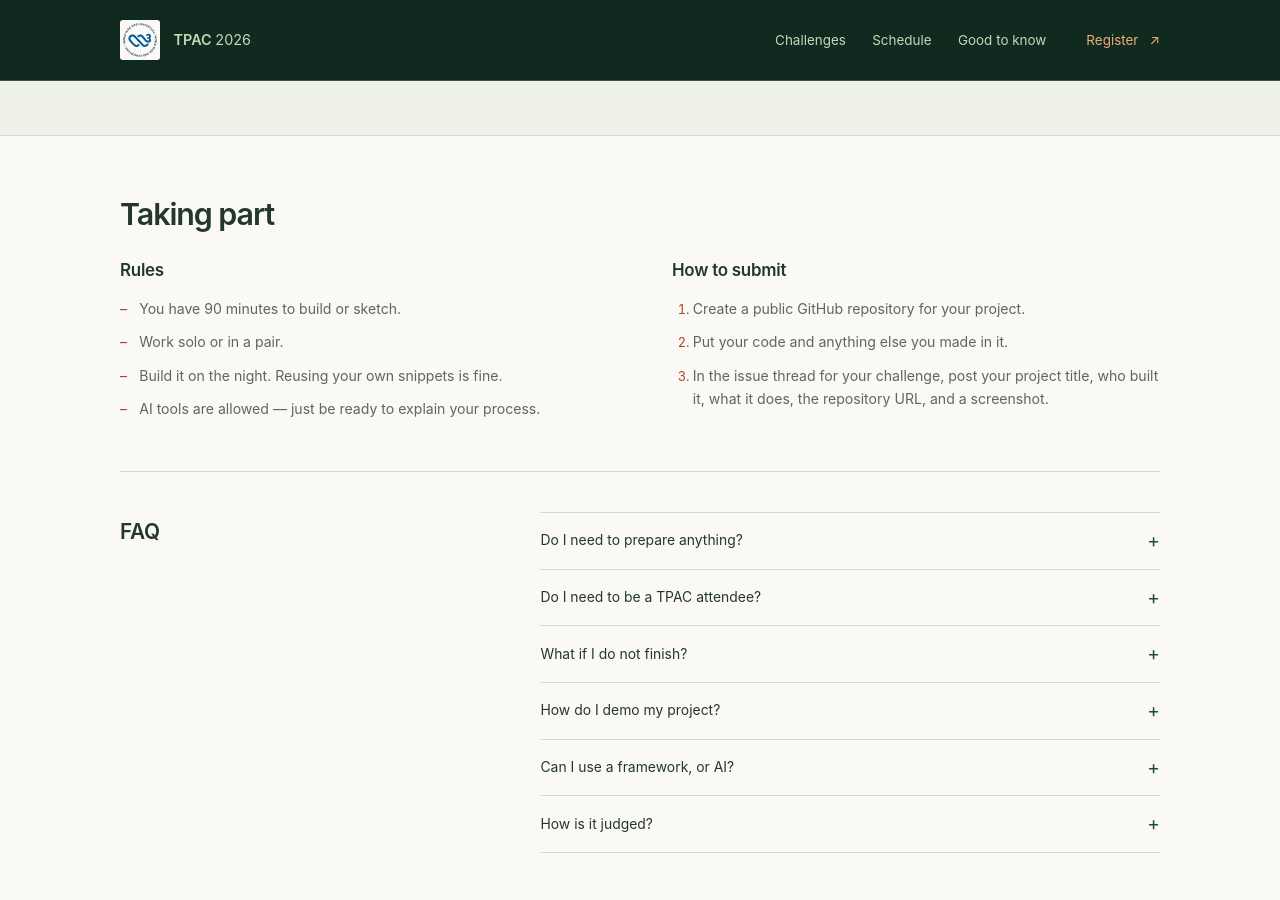
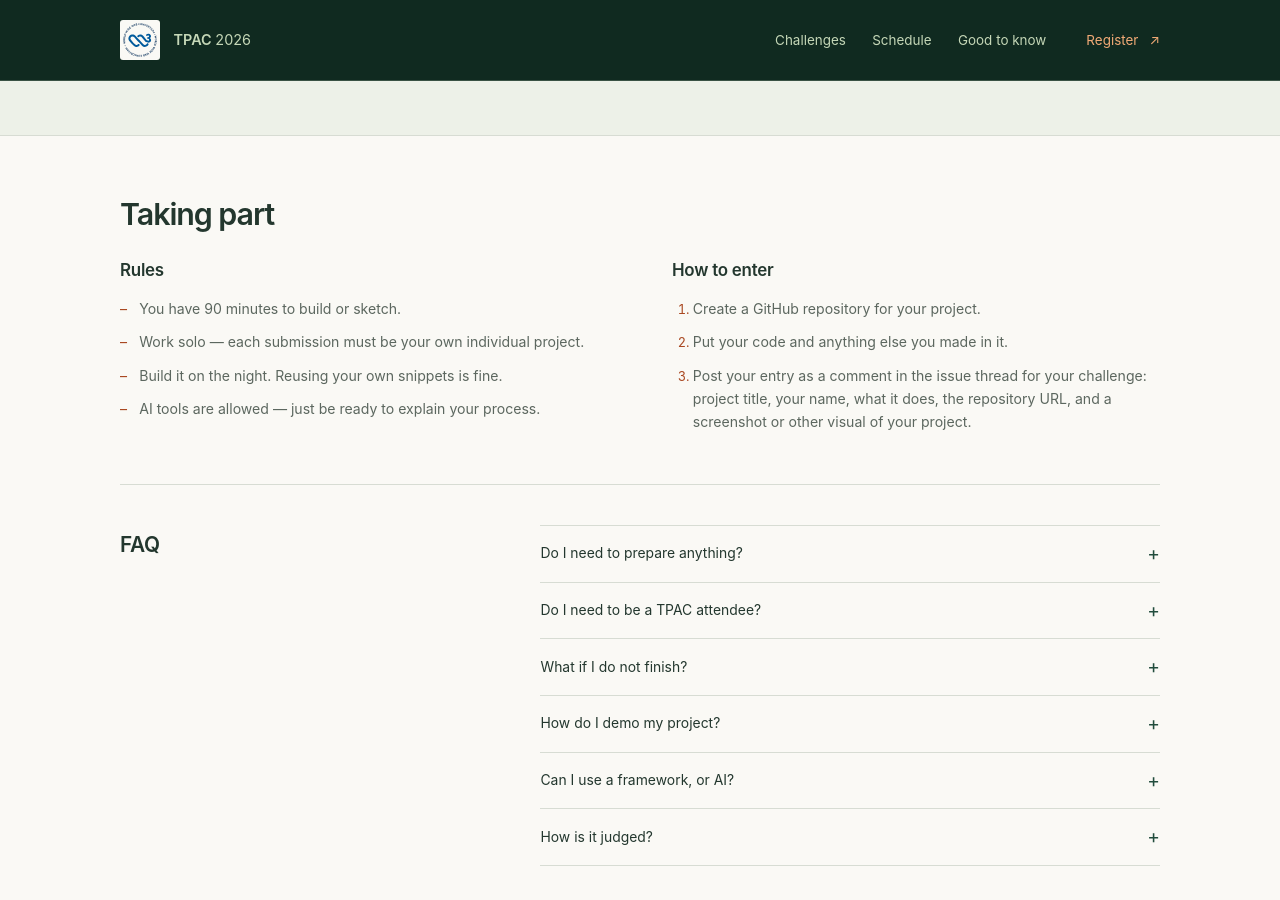
Before and after one commit to w3c/hackathon-tpac-2026, a Jekyll site: the page built from index.md, in a window 1280 px wide and 900 px high, scrolled down 1261 px. Built offline with Jekyll 4.4.1, drawn with Linux system fonts in a browser that asks for light colours.

Commit message:
Clarify individual participation and entries

```diff
--- a/_data/rules.yml
+++ b/_data/rules.yml
@@ -2,16 +2,16 @@ rules:
   heading: "Rules"
   items:
     - "You have 90 minutes to build or sketch."
-    - "Work solo or in a pair."
+    - "Work solo — each submission must be your own individual project."
     - "Build it on the night. Reusing your own snippets is fine."
     - "AI tools are allowed — just be ready to explain your process."
 
 format:
-  heading: "How to submit"
+  heading: "How to enter"
   items:
-    - "Create a public GitHub repository for your project."
+    - "Create a GitHub repository for your project."
     - "Put your code and anything else you made in it."
-    - "In the issue thread for your challenge, post your project title, who built it, what it does, the repository URL, and a screenshot."
+    - "Post your entry as a comment in the issue thread for your challenge: project title, your name, what it does, the repository URL, and a screenshot or other visual of your project."
 
 faq:
   - q: "Do I need to prepare anything?"
```
